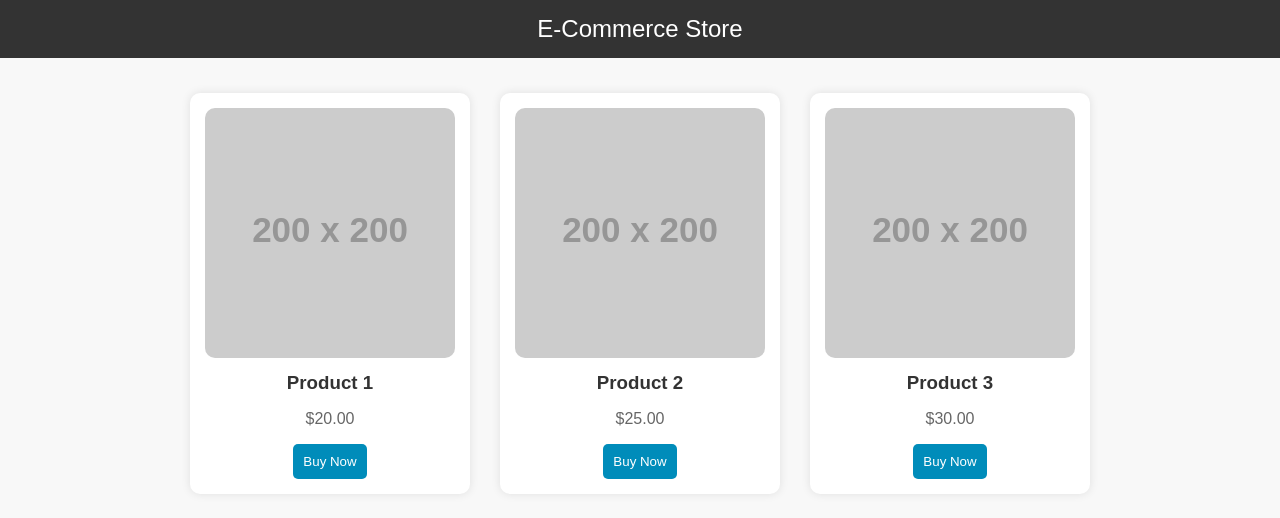
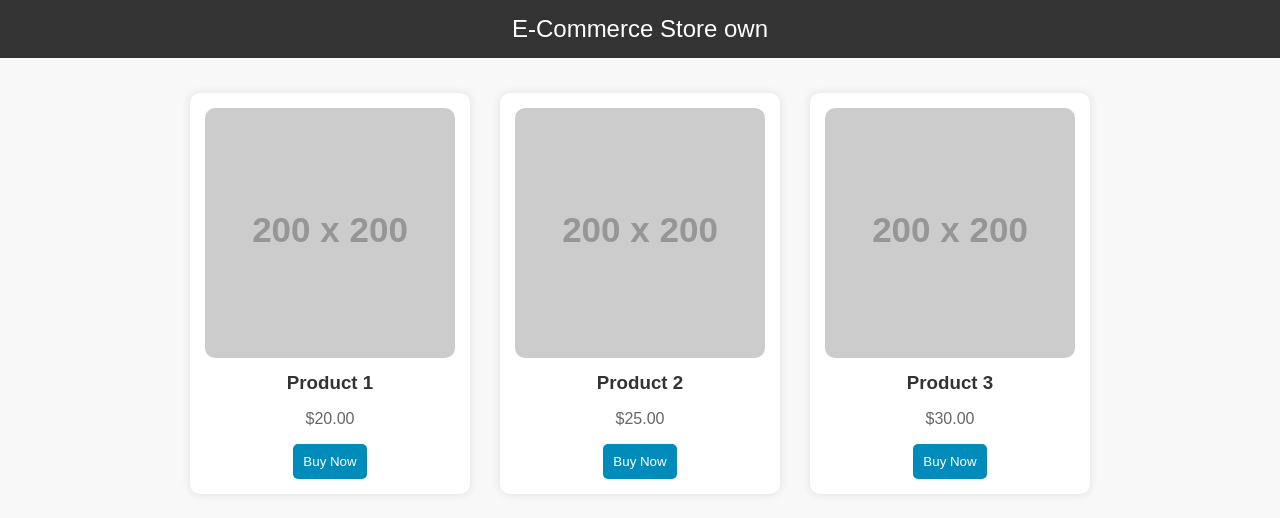
Before and after one commit to divya-m2005/cloud-deploy, a plain HTML site: page index.html in a window 1280 px wide. Drawn offline with Linux system fonts and the light colour scheme; placeholder pictures from the web are drawn by us.

Commit message:
Update index.html

```diff
--- a/index.html
+++ b/index.html
@@ -57,7 +57,7 @@
     </style>
 </head>
 <body>
-    <div class="header">E-Commerce Store</div>
+    <div class="header">E-Commerce Store own</div>
     <div class="products">
         <div class="product">
             <img src="https://via.placeholder.com/200" alt="Product 1">
```
